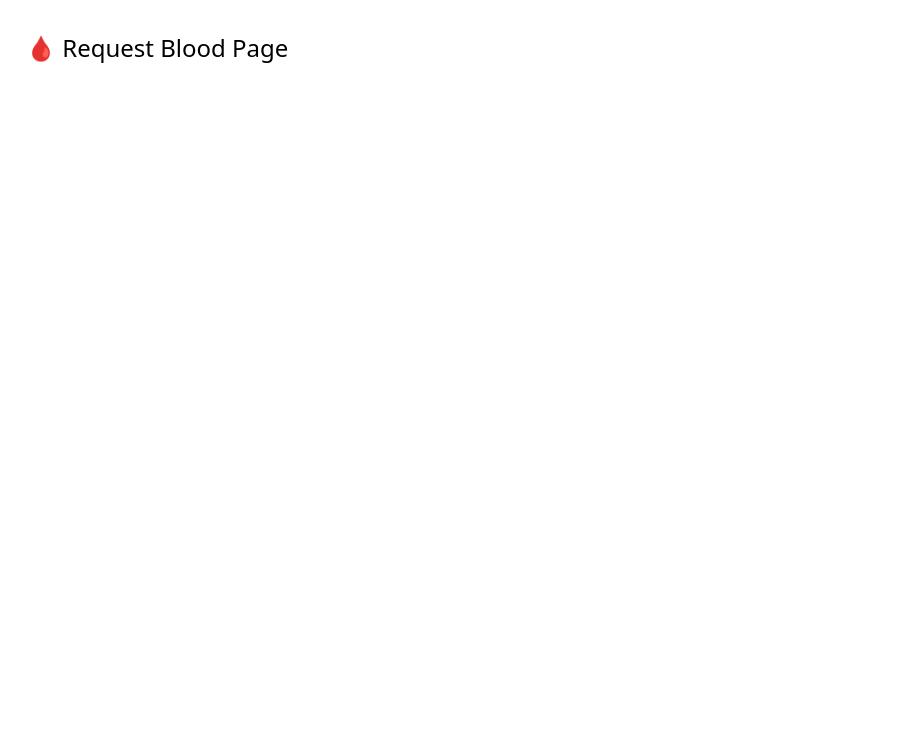
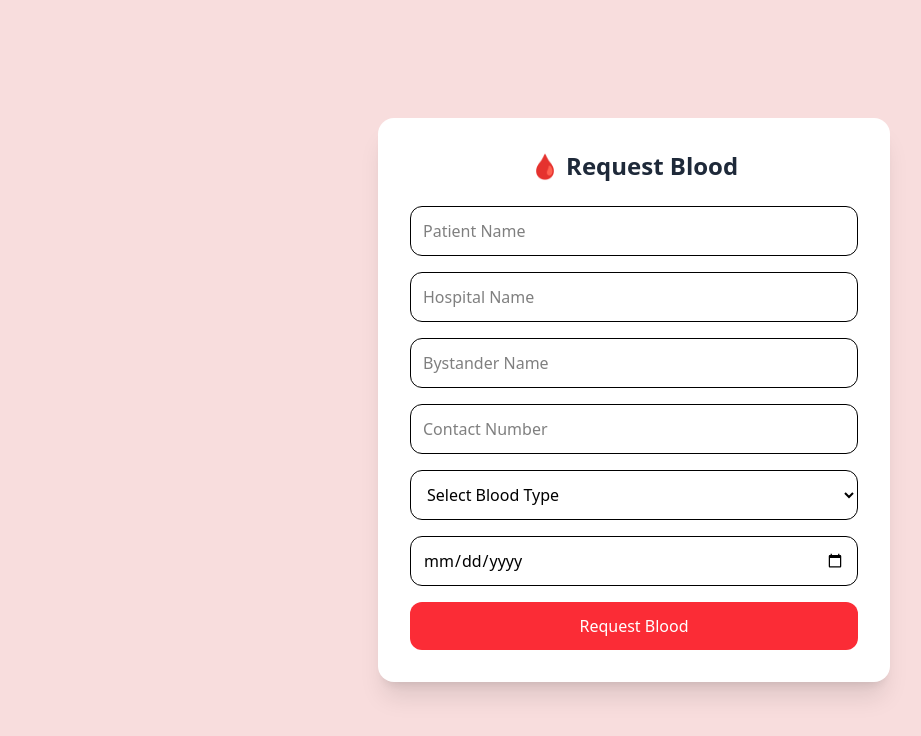
Before and after one commit to muhsina419/ResQWay, a React app in the folder frontend/: page /request-blood in a window 1280 px wide. Shown: the top 736 px of the page, without its empty margins (6-927 px from the left). Built offline with nearby package versions, Linux system fonts and the light colour scheme; the HTML template or start-up script is replaced by a standard one.

Commit message:
complete pages

```diff
--- a/frontend/src/App.tsx
+++ b/frontend/src/App.tsx
@@ -6,20 +6,18 @@ import SignUp from "./pages/SignUp";
 import StatusTracker from "./pages/StatusTracker";
 import { getToken } from "./api/api";
 import Home from "./pages/Home";
-import Report from "./pages/Report"; // ✅ Keep this import
-
-// Temporary placeholder pages (keep these if you haven't created them yet)
-const RequestBlood = () => <div className="p-8 text-2xl">🩸 Request Blood Page</div>;
-const Volunteer = () => <div className="p-8 text-2xl">🤝 Volunteer Signup Page</div>;
-const Profile = () => <div className="p-8 text-2xl">👤 Profile Page</div>;
+import Report from "./pages/Report";
+import RequestBlood from "./pages/RequestBlood";
+import Volunteer from "./pages/Volunteer";   // ✅ Added
+import Profile from "./pages/Profile";       // ✅ Added
 
 function App() {
-  const isLoggedIn = !!getToken(); // Check if user is logged in
+  const isLoggedIn = !!getToken(); // check login
 
   return (
     <Router>
       <Routes>
-        {/* 🔹 Login & Signup (restricted when already logged in) */}
+        {/* Login & Signup restricted when logged in */}
         <Route
           path="/login"
           element={isLoggedIn ? <Navigate to="/home" /> : <Login />}
@@ -29,18 +27,18 @@ function App() {
           element={isLoggedIn ? <Navigate to="/home" /> : <SignUp />}
         />
 
-        {/* 🔹 Public routes */}
+        {/* Public routes */}
         <Route path="/home" element={<Home />} />
         <Route path="/report" element={<Report />} />
         <Route path="/request-blood" element={<RequestBlood />} />
         <Route path="/volunteer" element={<Volunteer />} />
         <Route path="/profile" element={<Profile />} />
 
-        {/* 🔹 Status Tracker routes */}
+        {/* Status tracker */}
         <Route path="/status-tracker" element={<StatusTracker />} />
         <Route path="/status-tracker/:vehicleId" element={<StatusTracker />} />
 
-        {/* 🔹 Default redirect */}
+        {/* Redirect */}
         <Route path="/" element={<Navigate to="/home" />} />
         <Route path="*" element={<Navigate to="/home" />} />
       </Routes>
--- /dev/null
+++ b/frontend/src/pages/Profile.tsx
@@ -0,0 +1,51 @@
+// src/pages/Profile.tsx
+import React, { useEffect, useState } from "react";
+import axios from "axios";
+
+const Profile: React.FC = () => {
+  const [isVolunteer, setIsVolunteer] = useState(false);
+  const [location, setLocation] = useState("");
+
+  useEffect(() => {
+    // Fetch volunteer status (API endpoint example)
+    axios
+      .get("http://127.0.0.1:8000/api/profile/")
+      .then((res) => {
+        setIsVolunteer(res.data.is_volunteer);
+        setLocation(res.data.location || "");
+      })
+      .catch((err) => console.error("Error fetching profile:", err));
+  }, []);
+
+  return (
+    <div className="flex flex-col items-center justify-center min-h-screen bg-pink-100 text-black font-serif p-4">
+      <div className="bg-pink-200 p-8 rounded-2xl shadow-lg w-full max-w-md text-center">
+        <div className="relative inline-block mb-4">
+          <div
+            className={`w-24 h-24 rounded-full border-4 ${
+              isVolunteer ? "border-green-500" : "border-gray-400"
+            } flex items-center justify-center text-4xl`}
+          >
+            👤
+          </div>
+          {isVolunteer && (
+            <span className="absolute bottom-2 right-2 w-4 h-4 bg-green-500 rounded-full border-2 border-white"></span>
+          )}
+        </div>
+        <h2 className="text-2xl font-bold mb-2">Your Profile</h2>
+        {isVolunteer ? (
+          <>
+            <p className="text-green-600 font-semibold">
+              ✅ Registered Volunteer
+            </p>
+            <p className="mt-2">📍 Location: {location}</p>
+          </>
+        ) : (
+          <p className="text-gray-700">Not yet a volunteer</p>
+        )}
+      </div>
+    </div>
+  );
+};
+
+export default Profile;
--- /dev/null
+++ b/frontend/src/pages/RequestBlood.tsx
@@ -0,0 +1,130 @@
+// src/pages/RequestBlood.tsx
+import React, { useState } from "react";
+import axios from "axios";
+
+const RequestBlood: React.FC = () => {
+  const [formData, setFormData] = useState({
+    patient_name: "",
+    hospital: "",
+    bystander_name: "",
+    contact_number: "",
+    blood_type: "",
+    requirement_date: "",
+  });
+
+  const [status, setStatus] = useState<string | null>(null);
+
+  const handleChange = (e: React.ChangeEvent<HTMLInputElement | HTMLSelectElement>) => {
+    setFormData({ ...formData, [e.target.name]: e.target.value });
+  };
+
+  const handleSubmit = async (e: React.FormEvent) => {
+    e.preventDefault();
+    setStatus("loading");
+    try {
+      const response = await axios.post("http://127.0.0.1:8000/api/request-blood/", formData);
+      setStatus("success");
+      alert(response.data.message);
+      setFormData({
+        patient_name: "",
+        hospital: "",
+        bystander_name: "",
+        contact_number: "",
+        blood_type: "",
+        requirement_date: "",
+      });
+    } catch (error: any) {
+      console.error(error);
+      setStatus("error");
+      alert("Failed to submit blood request. Please try again.");
+    }
+  };
+
+  return (
+    <div className="min-h-screen flex flex-col items-center justify-center bg-[#f8dddd] px-4">
+      <div className="bg-white shadow-xl rounded-2xl p-8 w-full max-w-lg">
+        <h2 className="text-2xl font-bold text-center mb-6 text-gray-800">🩸 Request Blood</h2>
+
+        <form onSubmit={handleSubmit} className="space-y-4">
+          <input
+            type="text"
+            name="patient_name"
+            placeholder="Patient Name"
+            value={formData.patient_name}
+            onChange={handleChange}
+            className="w-full border p-3 rounded-xl focus:outline-none focus:ring-2 focus:ring-red-400"
+            required
+          />
+
+          <input
+            type="text"
+            name="hospital"
+            placeholder="Hospital Name"
+            value={formData.hospital}
+            onChange={handleChange}
+            className="w-full border p-3 rounded-xl focus:outline-none focus:ring-2 focus:ring-red-400"
+            required
+          />
+
+          <input
+            type="text"
+            name="bystander_name"
+            placeholder="Bystander Name"
+            value={formData.bystander_name}
+            onChange={handleChange}
+            className="w-full border p-3 rounded-xl focus:outline-none focus:ring-2 focus:ring-red-400"
+            required
+          />
+
+          <input
+            type="tel"
+            name="contact_number"
+            placeholder="Contact Number"
+            value={formData.contact_number}
+            onChange={handleChange}
+            className="w-full border p-3 rounded-xl focus:outline-none focus:ring-2 focus:ring-red-400"
+            required
+          />
+
+          <select
+            name="blood_type"
+            value={formData.blood_type}
+            onChange={handleChange}
+            className="w-full border p-3 rounded-xl focus:outline-none focus:ring-2 focus:ring-red-400"
+            required
+          >
+            <option value="">Select Blood Type</option>
+            <option value="A+">A+</option>
+            <option value="A-">A-</option>
+            <option value="B+">B+</option>
+            <option value="B-">B-</option>
+            <option value="O+">O+</option>
+            <option value="O-">O-</option>
+            <option value="AB+">AB+</option>
+            <option value="AB-">AB-</option>
+          </select>
+
+          <input
+            placeholder="Requirement date"
+            type="date"
+            name="requirement_date"
+            value={formData.requirement_date}
+            onChange={handleChange}
+            className="w-full border p-3 rounded-xl focus:outline-none focus:ring-2 focus:ring-red-400"
+            required
+          />
+
+          <button
+            type="submit"
+            className="w-full bg-red-500 text-white py-3 rounded-xl hover:bg-red-600 transition duration-200"
+            disabled={status === "loading"}
+          >
+            {status === "loading" ? "Requesting..." : "Request Blood"}
+          </button>
+        </form>
+      </div>
+    </div>
+  );
+};
+
+export default RequestBlood;
--- /dev/null
+++ b/frontend/src/pages/Volunteer.tsx
@@ -0,0 +1,62 @@
+// src/pages/Volunteer.tsx
+import React, { useState } from "react";
+import axios from "axios";
+
+const Volunteer: React.FC = () => {
+  const [location, setLocation] = useState("");
+  const [success, setSuccess] = useState(false);
+  const [loading, setLoading] = useState(false);
+
+  const handleSubmit = async (e: React.FormEvent) => {
+    e.preventDefault();
+    setLoading(true);
+
+    try {
+      const response = await axios.post("http://127.0.0.1:8000/api/join-volunteer/", {
+        location,
+      });
+      console.log(response.data);
+      setSuccess(true);
+    } catch (error) {
+      console.error("Error joining volunteer:", error);
+      alert("Failed to join as volunteer");
+    } finally {
+      setLoading(false);
+    }
+  };
+
+  return (
+    <div className="flex flex-col items-center justify-center min-h-screen bg-pink-100 text-black font-serif p-4">
+      <div className="bg-pink-200 p-8 rounded-2xl shadow-lg w-full max-w-md">
+        <h2 className="text-3xl font-bold text-center mb-6 text-red-700">
+          🤝 Join as Volunteer
+        </h2>
+        <form onSubmit={handleSubmit} className="flex flex-col space-y-4">
+          <label className="font-semibold text-lg">Enter your location:</label>
+          <input
+            type="text"
+            placeholder="E.g., Kochi, Kerala"
+            value={location}
+            onChange={(e) => setLocation(e.target.value)}
+            required
+            className="p-3 rounded-xl border border-gray-300 focus:outline-none focus:ring-2 focus:ring-pink-400"
+          />
+          <button
+            type="submit"
+            disabled={loading}
+            className="bg-pink-400 hover:bg-pink-500 text-black font-semibold py-2 rounded-xl"
+          >
+            {loading ? "Submitting..." : "Join Now"}
+          </button>
+        </form>
+        {success && (
+          <p className="text-green-600 text-center mt-4 font-semibold">
+            ✅ You have successfully joined as a volunteer!
+          </p>
+        )}
+      </div>
+    </div>
+  );
+};
+
+export default Volunteer;
```
